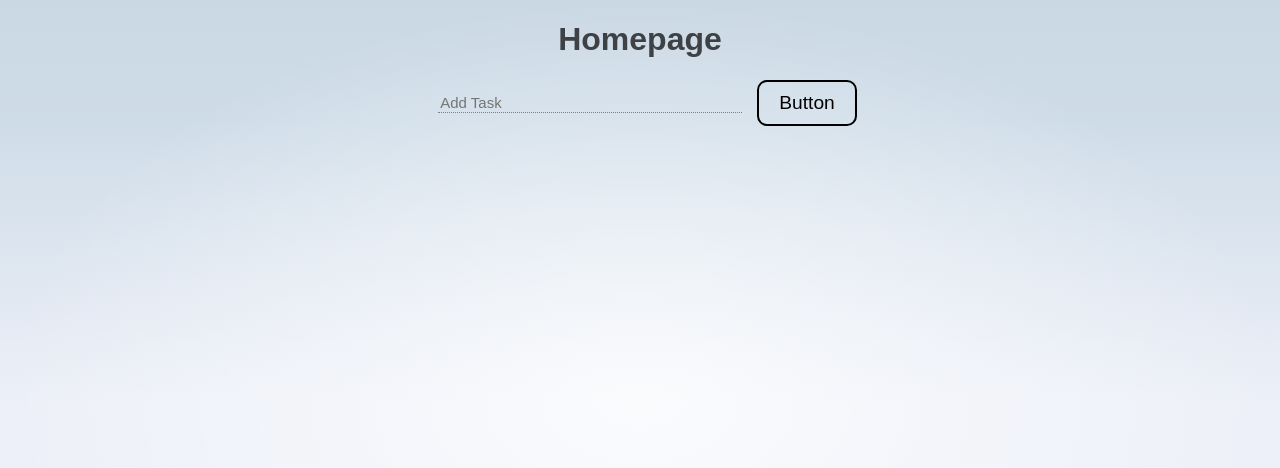
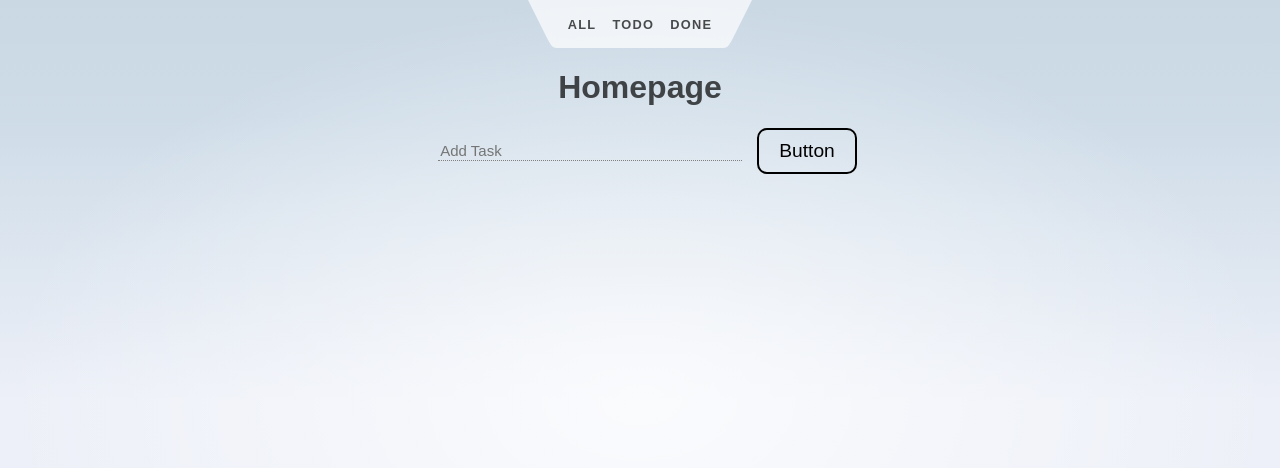
Before and after one commit to JosipaSaravanja/dump-youtube, a SvelteKit app in the folder my-app/: page / in a window 1280 px wide. Shown: the top 468 px of the page. Built offline with nearby package versions, Linux system fonts and the light colour scheme.

Commit message:
header 1

```diff
--- a/my-app/src/components/Card.svelte
+++ b/my-app/src/components/Card.svelte
@@ -1,5 +1,5 @@
 <script>
-  import { deleteTodo } from "../stores/store";
+  import { deleteTodo, completeTodo } from "../stores/store";
   export let props;
 </script>
 
--- a/my-app/src/routes/+layout.svelte
+++ b/my-app/src/routes/+layout.svelte
@@ -1,5 +1,7 @@
 <script>
   import "./styles.css";
+  import Header from "./Header.svelte";
 </script>
 
+<Header />
 <slot/>
--- /dev/null
+++ b/my-app/src/routes/Header.svelte
@@ -0,0 +1,84 @@
+<script>
+	import { page } from '$app/stores';
+</script>
+
+<header>
+	<nav>
+		<svg viewBox="0 0 2 3" aria-hidden="true">
+			<path d="M0,0 L1,2 C1.5,3 1.5,3 2,3 L2,0 Z"/>
+		</svg>
+		<ul>
+			<li>
+				<a href="/">All</a>
+			</li>
+			<li>
+				<a href="/todo">Todo</a>
+			</li>
+			<li>
+				<a href="/done">Done</a>
+			</li>
+		</ul>
+		<svg viewBox="0 0 2 3" aria-hidden="true">
+			<path d="M0,0 L0,3 C0.5,3 0.5,3 1,2 L2,0 Z" />
+		</svg>
+	</nav>
+</header>
+
+<style>
+	header {
+		display: flex;
+		justify-content: center;
+	}
+
+	nav {
+		display: flex;
+		justify-content: center;
+		--background: rgba(255, 255, 255, 0.7);
+	}
+
+	svg {
+		width: 2em;
+		height: 3em;
+		display: block;
+	}
+
+	path {
+		fill: var(--background);
+	}
+
+	ul {
+		position: relative;
+		padding: 0;
+		margin: 0;
+		height: 3em;
+		display: flex;
+		justify-content: center;
+		align-items: center;
+		list-style: none;
+		background: var(--background);
+		background-size: contain;
+	}
+
+	li {
+		position: relative;
+		height: 100%;
+	}
+
+	nav a {
+		display: flex;
+		height: 100%;
+		align-items: center;
+		padding: 0 0.5rem;
+		color: var(--color-text);
+		font-weight: 700;
+		font-size: 0.8rem;
+		text-transform: uppercase;
+		letter-spacing: 0.1em;
+		text-decoration: none;
+		transition: color 0.2s linear;
+	}
+
+	a:hover {
+		color: var(--color-theme-1);
+	}
+</style>
--- a/my-app/src/stores/store.js
+++ b/my-app/src/stores/store.js
@@ -29,7 +29,7 @@ export const deleteTodo = (id) => {
 		return currentlist.filter((todo) => todo.id !== id);
 	});
 };
-
+export const completeTodo = (id) => {
 	list.update((currentTodos) => {
 		return currentTodos.map((todo) => {
 			if (todo.id === id) {
@@ -38,3 +38,4 @@ list.update((currentTodos) => {
 			return todo;
 		});
 	});
+}
```
Also changed, not shown: my-app/src/routes/done/+page.svelte (added), my-app/src/routes/todo/+page.svelte (added). Lines whose indentation alone changed are shown as unchanged.
